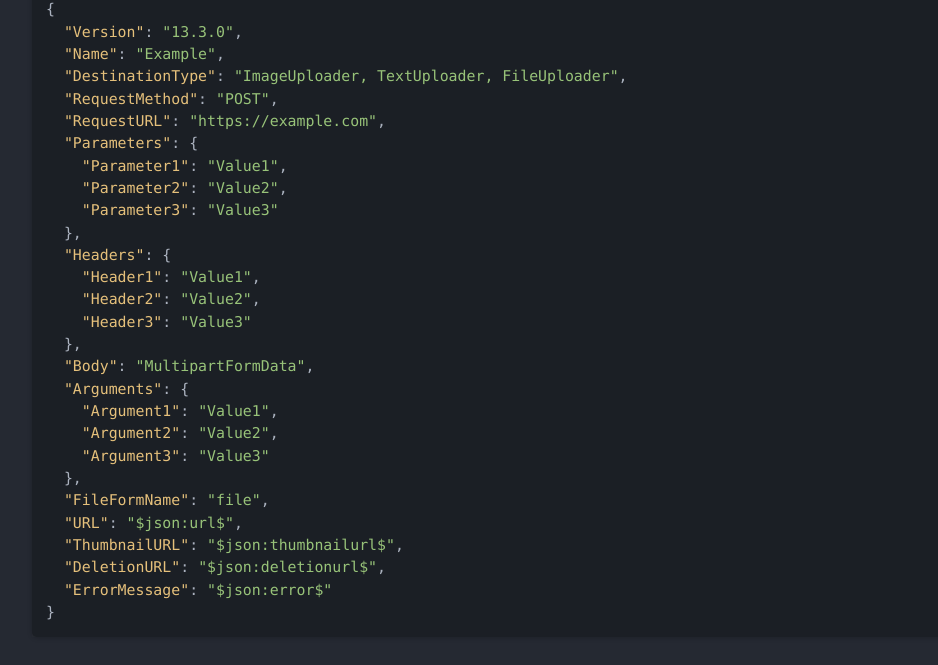
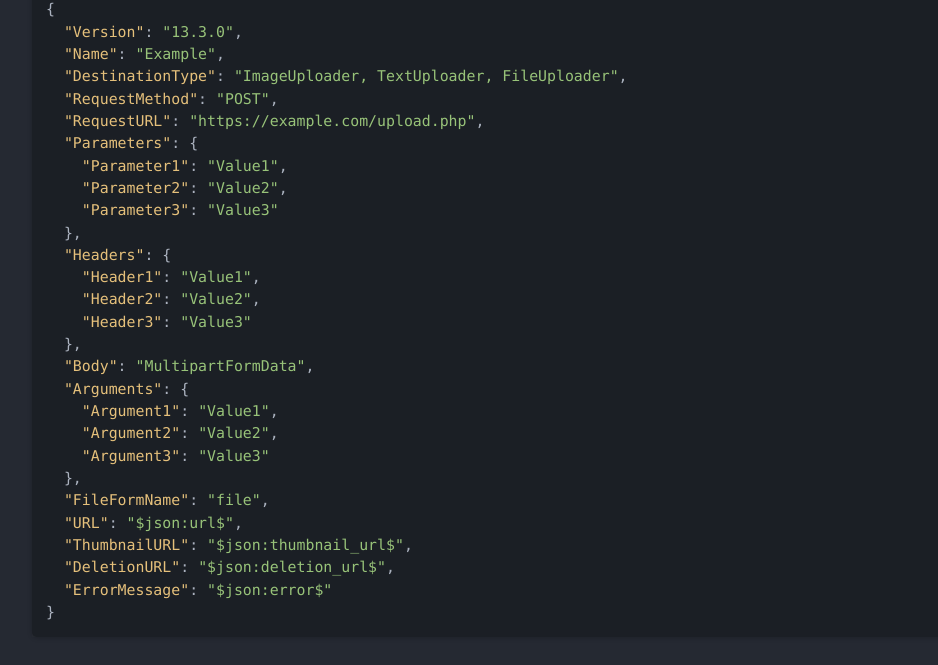
Before and after one commit to ShareX/sharex.github.io, a Jekyll site: the page built from docs/custom-uploader.md, in a window 1280 px wide and 900 px high, scrolled down 8837 px. Shown: the part 175-840 px from the top of the window, without its empty margins (53-991 px from the left). Built offline with Jekyll 4.4.1, drawn with Linux system fonts in a browser that asks for light colours.

Commit message:
Update custom-uploader.md

````diff
--- a/docs/custom-uploader.md
+++ b/docs/custom-uploader.md
@@ -437,7 +437,7 @@ ShareX custom uploader (SXCU) files are JSON files at their core. Example JSON s
   "Name": "Example",
   "DestinationType": "ImageUploader, TextUploader, FileUploader",
   "RequestMethod": "POST",
-  "RequestURL": "https://example.com",
+  "RequestURL": "https://example.com/upload.php",
   "Parameters": {
     "Parameter1": "Value1",
     "Parameter2": "Value2",
@@ -456,8 +456,8 @@ ShareX custom uploader (SXCU) files are JSON files at their core. Example JSON s
   },
   "FileFormName": "file",
   "URL": "$json:url$",
-  "ThumbnailURL": "$json:thumbnailurl$",
-  "DeletionURL": "$json:deletionurl$",
+  "ThumbnailURL": "$json:thumbnail_url$",
+  "DeletionURL": "$json:deletion_url$",
   "ErrorMessage": "$json:error$"
 }
 ```
````
